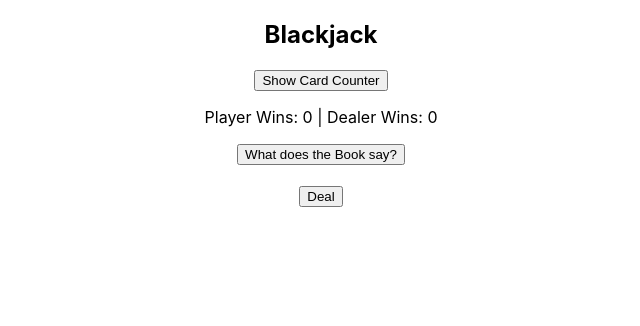
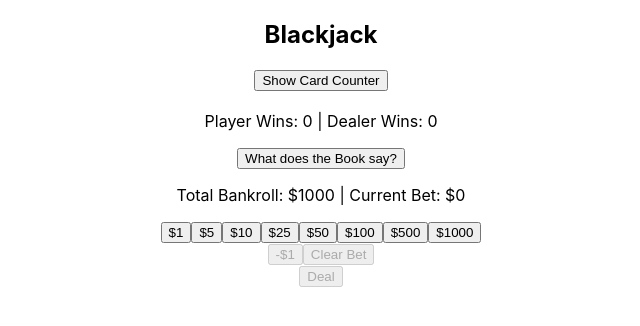
Before and after one commit to milaud/blackjack, a React (Create React App) app: page / in a window 1280 px wide. Shown: the top 326 px of the page, without its empty margins (319-959 px from the left). Built offline with nearby package versions, Linux system fonts and the light colour scheme.

Commit message:
add betting

```diff
--- /dev/null
+++ b/src/components/BetControls/BetControls.jsx
@@ -0,0 +1,32 @@
+export default function BetControls({
+    playerMoney,
+    playerBet,
+    placeBet,
+    reduceBet,
+    clearBet
+}) {
+    const betOptions = [1, 5, 10, 25, 50, 100, 500, 1000];
+
+    return (
+        <div className="bet-controls">
+            <div className="bet-buttons">
+                {betOptions.map((amount) => (
+                    <button
+                        key={amount}
+                        disabled={playerMoney < amount}
+                        onClick={() => placeBet(amount)}
+                    >
+                        ${amount}
+                    </button>
+                ))}
+            </div>
+
+            <button onClick={() => reduceBet(1)} disabled={playerBet < 1}>
+                -$1
+            </button>
+            <button onClick={() => clearBet()} disabled={playerBet === 0}>
+                Clear Bet
+            </button>
+        </div>
+    );
+}
--- a/src/components/GameBoard/GameBoard.jsx
+++ b/src/components/GameBoard/GameBoard.jsx
@@ -1,10 +1,26 @@
 import PlayerHand from '../PlayerHand/PlayerHand';
 import Book from '../BookModal/Book'
 import Message from '../Message/Message';
+import CardCounter from '../CardCounter/CardCounter';
+import BetControls from '../BetControls/BetControls';
+
 import useBlackjackGame from '../../hooks/useBlackjackgame';
-import CardCounter from '../CardCounter/CardCounter';
+import useBetting from '../../hooks/useBetting';
+
 
 export default function GameBoard({ numberOfDecks }) {
+
+    const {
+        playerMoney,
+        playerBet,
+        betPlaced,
+        placeBet,
+        reduceBet,
+        clearBet,
+        resolveBet,
+        setBetPlaced
+    } = useBetting(1000);
+
     const {
         state: {
             shoe,
@@ -34,12 +50,14 @@ export default function GameBoard({ numberOfDecks }) {
             setCountCards,
             setShowBook
         }
-    } = useBlackjackGame(numberOfDecks);
+    } = useBlackjackGame(numberOfDecks, playerBet, resolveBet);
 
     const decksRemaining = Math.ceil(shoe.length / 52);
     const trueCount = (runningCount / decksRemaining).toFixed(2);
 
     const handleDealClick = async () => {
+        if (playerBet <= 0) return alert('Please place a bet first.');
+        setBetPlaced(true);
         resetHands();
         await dealCards();
     };
@@ -48,36 +66,40 @@ export default function GameBoard({ numberOfDecks }) {
         setCountCards(!countCards);
     };
 
-    /*
-      TODO:
-        add options to place bets
-            - enter amount to start with at the very beginning
-            - enter minimum bets
-
-        add double down buttons/logic
-    */
-
     return (
         <div className="game_board">
-            <CardCounter countCards={countCards} runningCount={runningCount} trueCount={trueCount} shoeCount={shoe.length} toggleCountCards={toggleCountCards}/>
+            <CardCounter countCards={countCards} runningCount={runningCount} trueCount={trueCount} shoeCount={shoe.length} toggleCountCards={toggleCountCards} />
+            <Message dictionary={resultMessage} />
             <p>Player Wins: {playerWins} | Dealer Wins: {dealerWins}</p>
             <div className='book_items'>
                 <button onClick={() => setShowBook(true)}>What does the Book say?</button>
                 <Book
                     show={showBook}
-                    cards={{"dealer": dealerHand.at(-1), "player": playerHands[activeHandIndex]}}
+                    cards={{ "dealer": dealerHand.at(-1), "player": playerHands[activeHandIndex] }}
                     onClose={() => setShowBook(false)}
                 />
             </div>
-            <Message dictionary={resultMessage} />
+            <p>Total Bankroll: ${playerMoney} | Current Bet: ${playerBet}</p>
+            {!betPlaced && (
+                <BetControls
+                    playerMoney={playerMoney}
+                    playerBet={playerBet}
+                    placeBet={placeBet}
+                    reduceBet={reduceBet}
+                    clearBet={clearBet}
+                    onConfirmBet={handleDealClick}
+                />
+            )}
             <div>
-                {(gamePhase === 'start' || gamePhase === 'gameOver') && <button onClick={handleDealClick}>Deal</button>}
+                {(gamePhase === 'start' || gamePhase === 'gameOver')
+                    &&
+                    <button onClick={handleDealClick} disabled={playerBet === 0}>Deal</button>}
                 {(gamePhase !== 'start') && (
                     <div>
                         <PlayerHand hand={dealerHand} isDealer={!showDealerCard} />
                         <div className='player_hands'>
                             {playerHands.map((hand, i) => (
-                                <PlayerHand key={i} hand={hand} activeHand={playerHands.length > 1 && activeHandIndex === i}/>
+                                <PlayerHand key={i} hand={hand} activeHand={playerHands.length > 1 && activeHandIndex === i} />
                             ))}
                         </div>
                     </div>
--- /dev/null
+++ b/src/hooks/useBetting.js
@@ -0,0 +1,50 @@
+import { useState } from 'react';
+
+export default function useBetting(initialMoney = 1000) {
+  const [playerMoney, setPlayerMoney] = useState(initialMoney);
+  const [playerBet, setPlayerBet] = useState(0);
+  const [betPlaced, setBetPlaced] = useState(false);
+
+  const canAfford = (amount) => playerMoney >= amount;
+
+  const placeBet = (amount) => {
+    if (canAfford(amount)) {
+      setPlayerMoney((prev) => prev - amount);
+      setPlayerBet((prev) => prev + amount);
+      return true;
+    }
+    return false;
+  };
+
+  const reduceBet = (amount) => {
+    if (playerBet >= amount) {
+      setPlayerBet((prev) => prev - amount);
+      setPlayerMoney((prev) => prev + amount);
+      return true;
+    }
+    return false;
+  };
+
+  const clearBet = () => {
+    setPlayerMoney((prev) => prev + playerBet);
+    setPlayerBet(0);
+  };
+
+  const resolveBet = (amount) => {
+    setPlayerMoney((prev) => prev + amount);
+    setPlayerBet(0);
+    setBetPlaced(false);
+  };
+
+  return {
+    playerMoney,
+    playerBet,
+    betPlaced,
+    setBetPlaced,
+    canAfford,
+    placeBet,
+    reduceBet,
+    clearBet,
+    resolveBet,
+  };
+}
--- a/src/hooks/useBlackjackgame.js
+++ b/src/hooks/useBlackjackgame.js
@@ -3,7 +3,7 @@ import { createShoe } from '../components/Shoe/Shoe';
 import { calculateHandValue } from '../utils/gameLogic';
 import { getCardCountValue } from '../utils/helpers';
 
-export default function useBlackjackGame(numberOfDecks) {
+export default function useBlackjackGame(numberOfDecks, playerBet, resolveBet) {
     const [shoe, setShoe] = useState(createShoe(numberOfDecks));
     const [playerHands, setPlayerHands] = useState([[]]);
     const [activeHandIndex, setActiveHandIndex] = useState(0);
@@ -19,7 +19,6 @@ export default function useBlackjackGame(numberOfDecks) {
 
     const delay = (ms) => new Promise(resolve => setTimeout(resolve, ms));
     const duration = 850;
-    // const duration = 0;
 
     const updateCount = (cards) => {
         let delta = 0;
@@ -29,7 +28,7 @@ export default function useBlackjackGame(numberOfDecks) {
         setRunningCount(prev => prev + delta);
     };
 
-    const showDealerCardUtil = (show, dealerCard=null) => {
+    const showDealerCardUtil = (show, dealerCard = null) => {
         setShowDealerCard(show)
         if (show) {
             if (!dealerCard) {
@@ -43,20 +42,25 @@ export default function useBlackjackGame(numberOfDecks) {
         const playerTotal = calculateHandValue(newPlayerHand);
         const dealerTotal = calculateHandValue(newDealerHand);
         let result = {};
+        let netPayout = 0;
 
         if (playerTotal === 21 || dealerTotal === 21) {
             showDealerCardUtil(true, newDealerHand[0]);
             if (playerTotal === 21 && dealerTotal === 21) {
                 result = { message: 'Push! Both have Blackjack.', color: 0 };
+                netPayout = playerBet;
             } else if (playerTotal === 21) {
                 result = { message: 'Blackjack! Player wins!', color: 1 };
                 setPlayerWins(prev => prev + 1);
+                netPayout = playerBet * 2.5;
             } else {
                 result = { message: 'Dealer has Blackjack!', color: -1 };
                 setDealerWins(prev => prev + 1);
+                netPayout = 0;
             }
             setResultMessage(result);
             setGamePhase('gameOver');
+            resolveBet(netPayout)
             return true;
         }
         return false;
@@ -78,28 +82,34 @@ export default function useBlackjackGame(numberOfDecks) {
         setDealerWins(prev => prev + dealerWinCount);
 
         let result = {};
+        let netPayout = 0;
         if (playerWinCount > 0 && dealerWinCount > 0) {
             result = { message: 'Some hands won, some lost!', color: 0 };
+            netPayout = playerBet * (playerWinCount - dealerWinCount);
         } else if (playerWinCount > 0) {
             result = { message: 'Player wins!', color: 1 };
+            netPayout = playerBet * 2; // Win pays 1:1
         } else if (playerWinCount === 0 && dealerWinCount === 0) {
             result = { message: 'Push!', color: 0 };
+            netPayout = playerBet; // Return bet on push
         } else {
             result = { message: 'Dealer wins!', color: -1 };
+            netPayout = 0; // Lose bet
         }
         setResultMessage(result);
         setGamePhase('gameOver');
+        resolveBet(netPayout);
     };
 
     const dealCards = async () => {
         setGamePhase('dealing')
         let newShoe = [...shoe];
         if (shoe.length < 0.4 * 52 * numberOfDecks) {
-            setResultMessage({"message": "Reshuffling shoe...", "color": 0});
+            setResultMessage({ "message": "Reshuffling shoe...", "color": 0 });
             await delay(duration)
             newShoe = createShoe(numberOfDecks);
             setRunningCount(0);
-            setResultMessage({"message": "", "color": 0});
+            setResultMessage({ "message": "", "color": 0 });
         }
         const newPlayerHand = [];
         const newDealerHand = [];
@@ -172,8 +182,7 @@ export default function useBlackjackGame(numberOfDecks) {
     };
 
     const canSplit = () => {
-        // TO LOOK INTO: split on same card values or actual cards?
-        // ie can we split on K, 10?
+        // TO LOOK INTO: split on same card values or actual cards? ie can we split on K, 10?
         const hand = playerHands[activeHandIndex];
         return hand.length === 2 && hand[0].value === hand[1].value;
     };
@@ -198,17 +207,8 @@ export default function useBlackjackGame(numberOfDecks) {
         setPlayerHands([[]]);
         setDealerHand([]);
         showDealerCardUtil(false)
-        setResultMessage({"message": ""});
+        setResultMessage({ "message": "" });
     };
-
-    /*
-      TODO:
-        add options to place bets
-            - enter amount to start with at the very beginning
-            - enter minimum bets
-
-        add double down buttons/logic
-    */
 
     return {
         state: {
```
